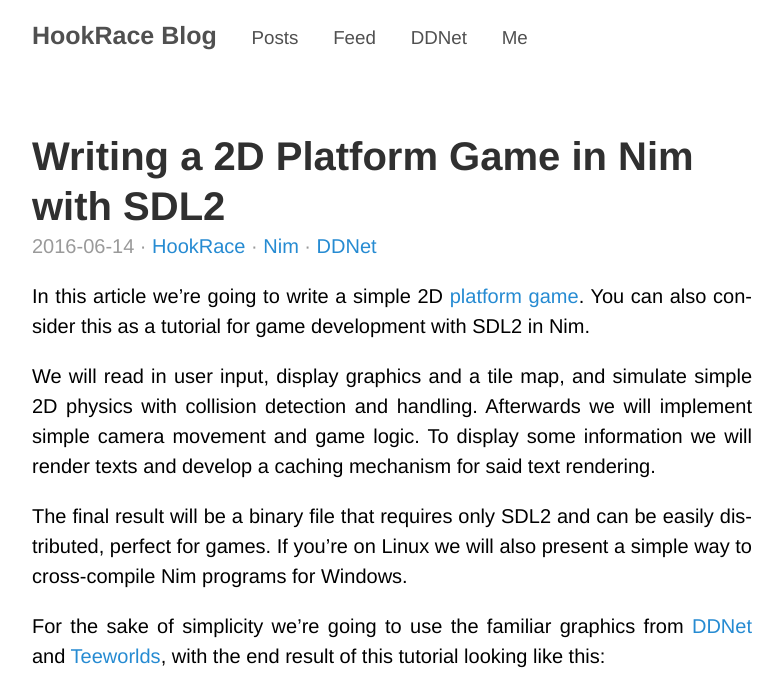
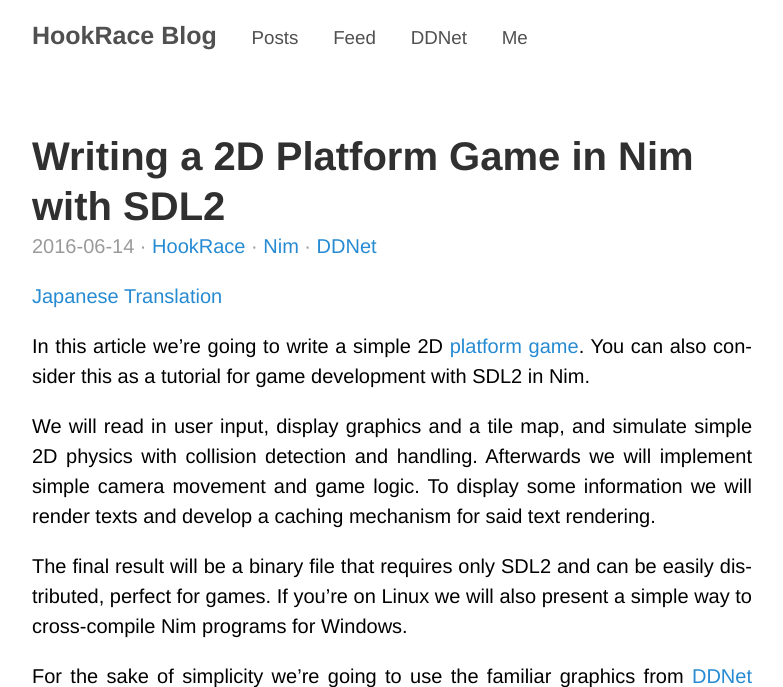
Before and after one commit to HookRace/hookrace-web, a Jekyll site: the page built from www/_posts/2016-06-14-writing-a-2d-platform-game-in-nim-with-sdl2.markdown, in a window 1280 px wide and 900 px high, cut to the strip 0-687 px from the top of the window. Shown: the whole strip, without its empty margins (248-1031 px from the left). Built offline with Jekyll 4.4.1, drawn with Linux system fonts in a browser that asks for light colours; Markdown is read by kramdown in place of the engine named in the settings.

Commit message:
Japanese Translation of 2D Platform Game in Nim

```diff
--- a/www/_posts/2016-06-14-writing-a-2d-platform-game-in-nim-with-sdl2.markdown
+++ b/www/_posts/2016-06-14-writing-a-2d-platform-game-in-nim-with-sdl2.markdown
@@ -4,6 +4,8 @@
 tags: HookRace Nim DDNet
 permalink: /blog/writing-a-2d-platform-game-in-nim-with-sdl2/
 ---
+
+[Japanese Translation](http://postd.cc/writing-a-2d-platform-game-in-nim-with-sdl2/)
 
 In this article we're going to write a simple 2D [platform game](https://en.wikipedia.org/wiki/Platform_game). You can also consider this as a tutorial for game development with SDL2 in Nim.
 
```
